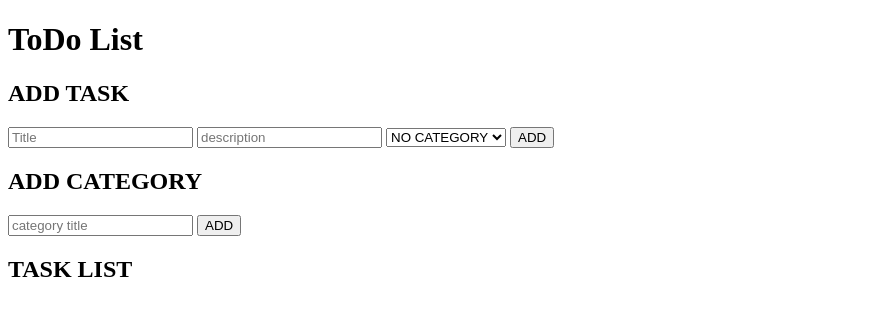
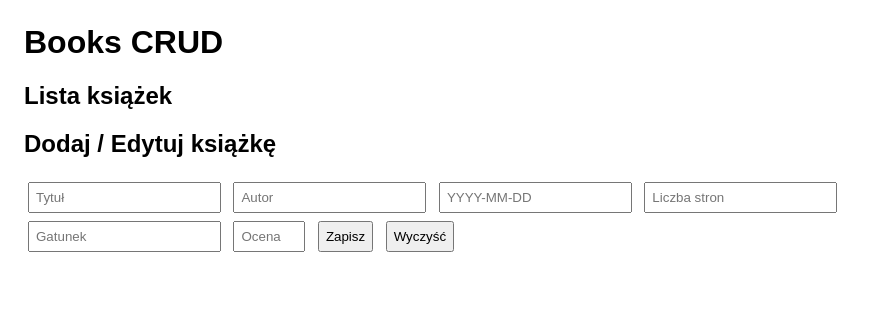
Before and after one commit to DanielTymoshenko-ux/CRUD-project, a Python web app: template templates/index.html in a window 1280 px wide. Shown: the top 316 px of the page, without its empty margins (0-892 px from the left). Run offline with Jinja, Linux system fonts and the light colour scheme; the template is opened without the code that fills it, so the values that code supplies are empty.

Commit message:
Change ToDo CRUD to Books CRUD in index.html

```diff
--- a/templates/index.html
+++ b/templates/index.html
@@ -1,39 +1,33 @@
-<!DOCTYPE html>
-<html lang="en">
+<!doctype html>
+<html lang="pl">
 <head>
-  <meta charset="UTF-8">
-  <title>ToDo CRUD</title>
+<meta charset="utf-8">
+<meta name="viewport" content="width=device-width,initial-scale=1">
+<title>Books CRUD</title>
+<style>
+body{font-family:Arial,Helvetica,sans-serif;max-width:900px;margin:24px}
+input,button{padding:6px;margin:4px}
+.book{border:1px solid #ddd;padding:8px;margin:6px 0;border-radius:6px}
+</style>
 </head>
 <body>
-  <h1>ToDo List</h1>
-
-  <h2>ADD TASK</h2>
-  <form id="addForm" method="POST" action="/add">
-    <input type="text" name="title" placeholder="Title" required>
-    <input type="text" name="description" placeholder="description">
-    <select name="category_id">
-      <option value="">NO CATEGORY</option>
-      {% for c in categories %}
-      <option value="{{ c.id }}">{{ c.name }}</option>
-      {% endfor %}
-    </select>
-    <button type="submit">ADD</button>
-  </form>
-
-  <h2>ADD CATEGORY</h2>
-  <form method="POST" action="/add_category">
-    <input type="text" name="name" placeholder="category title" required>
-    <button type="submit">ADD</button>
-  </form>
-
-  <h2>TASK LIST</h2>
-  <ul>
-    {% for t in tasks %}
-    <li>
-      {{ t.title }} — {{ t.description }} [{{ 'done' if t.done else 'pending' }}]
-      <a href="/delete/{{ t.id }}">DELETE</a>
-    </li>
-    {% endfor %}
-  </ul>
+<h1>Books CRUD</h1>
+<section>
+<h2>Lista książek</h2>
+<div id="books"></div>
+</section>
+<section>
+<h2>Dodaj / Edytuj książkę</h2>
+<input id="bookId" type="hidden">
+<input id="title" placeholder="Tytuł">
+<input id="author" placeholder="Autor">
+<input id="published_date" placeholder="YYYY-MM-DD">
+<input id="pages" type="number" min="0" placeholder="Liczba stron">
+<input id="genre" placeholder="Gatunek">
+<input id="rating" type="number" min="0" max="5" step="0.1" placeholder="Ocena (0-5)">
+<button id="saveBtn">Zapisz</button>
+<button id="clearBtn">Wyczyść</button>
+</section>
+<script src="app.js"></script>
 </body>
 </html>
```
